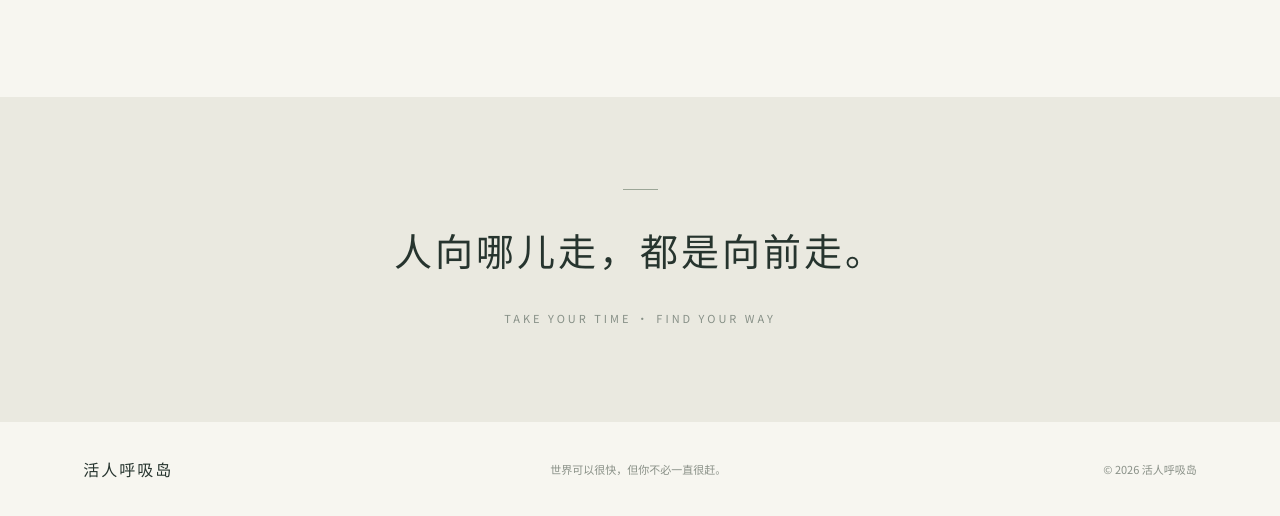
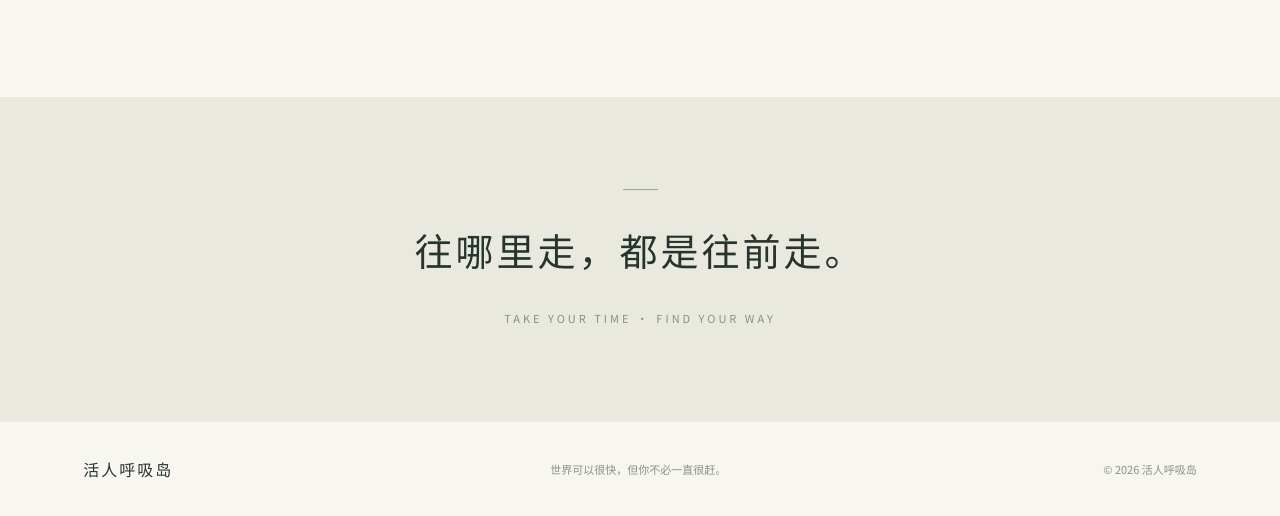
Before and after one commit to huorendaozhu/huorenhuxidao, a plain HTML site: page index.html in a window 1280 px wide. Shown: the part 2918-3434 px from the top of the page. Drawn offline with Linux system fonts and the light colour scheme.

Commit message:
Update closing paragraph text in index.html

```diff
--- a/index.html
+++ b/index.html
@@ -902,7 +902,7 @@ footer {
   <!-- 结尾 -->
   <section class="closing">
     <div class="small-line"></div>
-    <p>人向哪儿走，都是向前走。</p>
+    <p>往哪里走，都是往前走。</p>
     <small>TAKE YOUR TIME · FIND YOUR WAY</small>
   </section>
 
```
